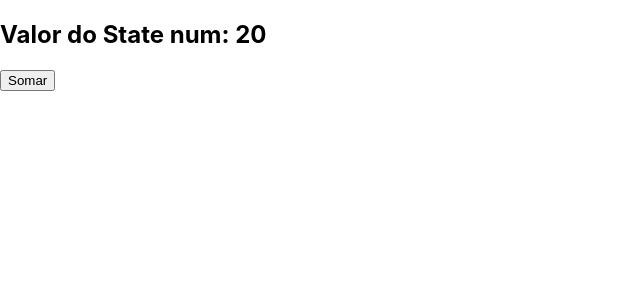
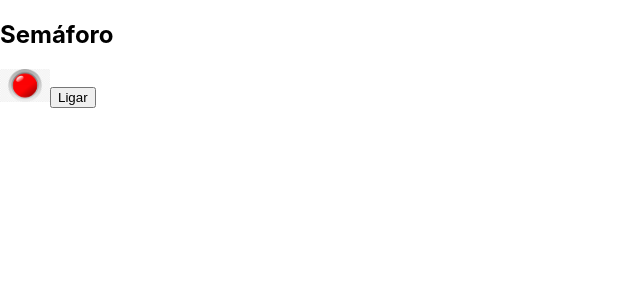
Before and after one commit to eduardomoraespy/reactjs, a React (Create React App) app in the folder app01/: page / in a window 1280 px wide. Shown: the top 300 px of the page, without its empty margins (0-640 px from the left). Built offline with nearby package versions, Linux system fonts and the light colour scheme.

Commit message:
Eventos React

```diff
--- a/app01/src/App.js
+++ b/app01/src/App.js
@@ -1,14 +1,15 @@
 import React, {useState} from 'react'; // importação para usar react
-import Numero from './componentes/Numero';
+import Led from './componentes/Led'
 
 
 // função que retorna algo
 export default  function App(){
-  const [num, ConnfigState]=useState(10+10)
+
+  const [ligado, TrocaEstado] = useState(false)
 
   return(
     <>
-      <Numero num={num} ConnfigState={ConnfigState}/>
+      <Led ligado={ligado} TrocaEstado={TrocaEstado}/>
     </>
   );
 }
--- /dev/null
+++ b/app01/src/componentes/Led.js
@@ -0,0 +1,15 @@
+import React from 'react'
+import LedVermelho from './img/led_vermelho.jpg'
+import LedVerde from './img/led_verde.jfif'
+
+export default function Led(props){
+
+    return(
+        <section>
+            <h1>Semáforo</h1>
+            <img style={{width:'50px'}} src={props.ligado?LedVerde:LedVermelho}/>
+
+            <button onClick={()=>props.TrocaEstado(!props.ligado)}>{props.ligado?'Desligar':'Ligar'}</button>
+        </section>
+    )
+}
--- a/app01/src/componentes/Numero.js
+++ /dev/null
@@ -1,13 +0,0 @@
-import React from 'react'
-
-export default function Numero(props){
-    return(
-        <>
-            <section>
-                <h1>Valor do State num: {props.num}</h1>
-
-                <button onClick={()=>props.ConnfigState(props.num+30)}>Somar</button>
-            </section>
-        </>
-    )
-}
```
Also changed, not shown: app01/src/componentes/img/led_verde.jfif (added), app01/src/componentes/img/led_vermelho.jpg (added).
